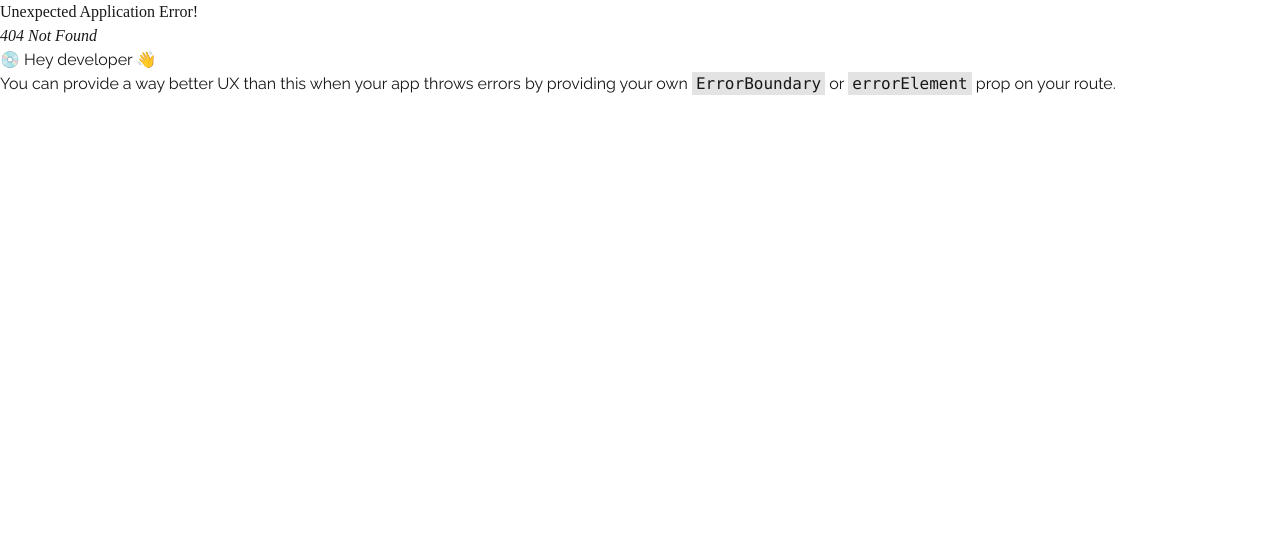
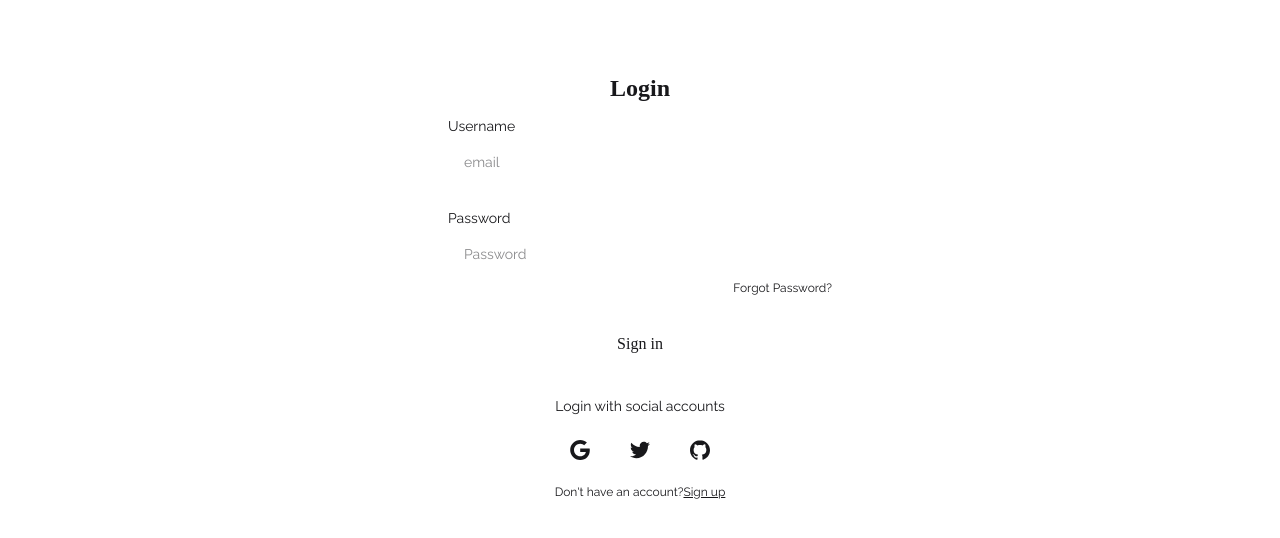
Before and after one commit to mdshahariarhafizofficial/coffee-store-client, a React (Vite) app: page /singIn in a window 1280 px wide. Before the commit this address had no page. Shown: the top 538 px of the page. Built offline with nearby package versions, Linux system fonts and the light colour scheme; a web font is replaced by a local one.

Commit message:
Singin Form

```diff
--- a/src/Pages/Home.jsx
+++ b/src/Pages/Home.jsx
@@ -7,8 +7,9 @@
 
     return (
         <div>
-          <Link to="/add-coffee">Add Coffee</Link>
-          <Link to="/users">Users</Link>
+          <Link to="/add-coffee">Add Coffee</Link><br />
+          <Link to="/users">Users</Link><br />
+          <Link to="/singin">Sing In</Link>
           <h1>Home Page</h1>
           <Link to="/sing-up">Sing Up</Link>
           <Coffees data = {data}></Coffees>
--- /dev/null
+++ b/src/Pages/SingIn/SingIn.jsx
@@ -0,0 +1,65 @@
+import React from 'react';
+
+const SingIn = () => {
+
+    const handleSingIn = (e) => {
+        e.preventDefault();
+
+        const form = e.target;
+        const formData = new FormData(form);
+        const email = formData.get('email');
+        const password = formData.get('password');
+
+
+    }
+
+    return (
+        <div className='flex items-center justify-center mt-10'>
+            <div className="w-full max-w-md p-8 space-y-3 rounded-xl dark:bg-gray-50 dark:text-gray-800" bis_skin_checked="1">
+                <h1 className="text-2xl font-bold text-center">Login</h1>
+                <form onSubmit={handleSingIn}
+                className="space-y-6">
+                    <div className="space-y-1 text-sm" bis_skin_checked="1">
+                        <label htmlFor="username" className="block dark:text-gray-600">Username</label>
+                        <input type="email" name="email" id="email" placeholder="email" className="w-full px-4 py-3 rounded-md dark:border-gray-300 dark:bg-gray-50 dark:text-gray-800 focus:dark:border-violet-600" />
+                    </div>
+                    <div className="space-y-1 text-sm" bis_skin_checked="1">
+                        <label htmlFor="password" className="block dark:text-gray-600">Password</label>
+                        <input type="password" name="password" id="password" placeholder="Password" className="w-full px-4 py-3 rounded-md dark:border-gray-300 dark:bg-gray-50 dark:text-gray-800 focus:dark:border-violet-600" />
+                        <div className="flex justify-end text-xs dark:text-gray-600" bis_skin_checked="1">
+                            <a rel="noopener noreferrer" href="#">Forgot Password?</a>
+                        </div>
+                    </div>
+                    <button className="block w-full p-3 text-center rounded-sm dark:text-gray-50 dark:bg-violet-600">Sign in</button>
+                </form>
+                <div className="flex items-center pt-4 space-x-1" bis_skin_checked="1">
+                    <div className="flex-1 h-px sm:w-16 dark:bg-gray-300" bis_skin_checked="1"></div>
+                    <p className="px-3 text-sm dark:text-gray-600">Login with social accounts</p>
+                    <div className="flex-1 h-px sm:w-16 dark:bg-gray-300" bis_skin_checked="1"></div>
+                </div>
+                <div className="flex justify-center space-x-4" bis_skin_checked="1">
+                    <button aria-label="Log in with Google" className="p-3 rounded-sm">
+                        <svg xmlns="http://www.w3.org/2000/svg" viewBox="0 0 32 32" className="w-5 h-5 fill-current">
+                            <path d="M16.318 13.714v5.484h9.078c-0.37 2.354-2.745 6.901-9.078 6.901-5.458 0-9.917-4.521-9.917-10.099s4.458-10.099 9.917-10.099c3.109 0 5.193 1.318 6.38 2.464l4.339-4.182c-2.786-2.599-6.396-4.182-10.719-4.182-8.844 0-16 7.151-16 16s7.156 16 16 16c9.234 0 15.365-6.49 15.365-15.635 0-1.052-0.115-1.854-0.255-2.651z"></path>
+                        </svg>
+                    </button>
+                    <button aria-label="Log in with Twitter" className="p-3 rounded-sm">
+                        <svg xmlns="http://www.w3.org/2000/svg" viewBox="0 0 32 32" className="w-5 h-5 fill-current">
+                            <path d="M31.937 6.093c-1.177 0.516-2.437 0.871-3.765 1.032 1.355-0.813 2.391-2.099 2.885-3.631-1.271 0.74-2.677 1.276-4.172 1.579-1.192-1.276-2.896-2.079-4.787-2.079-3.625 0-6.563 2.937-6.563 6.557 0 0.521 0.063 1.021 0.172 1.495-5.453-0.255-10.287-2.875-13.52-6.833-0.568 0.964-0.891 2.084-0.891 3.303 0 2.281 1.161 4.281 2.916 5.457-1.073-0.031-2.083-0.328-2.968-0.817v0.079c0 3.181 2.26 5.833 5.26 6.437-0.547 0.145-1.131 0.229-1.724 0.229-0.421 0-0.823-0.041-1.224-0.115 0.844 2.604 3.26 4.5 6.14 4.557-2.239 1.755-5.077 2.801-8.135 2.801-0.521 0-1.041-0.025-1.563-0.088 2.917 1.86 6.36 2.948 10.079 2.948 12.067 0 18.661-9.995 18.661-18.651 0-0.276 0-0.557-0.021-0.839 1.287-0.917 2.401-2.079 3.281-3.396z"></path>
+                        </svg>
+                    </button>
+                    <button aria-label="Log in with GitHub" className="p-3 rounded-sm">
+                        <svg xmlns="http://www.w3.org/2000/svg" viewBox="0 0 32 32" className="w-5 h-5 fill-current">
+                            <path d="M16 0.396c-8.839 0-16 7.167-16 16 0 7.073 4.584 13.068 10.937 15.183 0.803 0.151 1.093-0.344 1.093-0.772 0-0.38-0.009-1.385-0.015-2.719-4.453 0.964-5.391-2.151-5.391-2.151-0.729-1.844-1.781-2.339-1.781-2.339-1.448-0.989 0.115-0.968 0.115-0.968 1.604 0.109 2.448 1.645 2.448 1.645 1.427 2.448 3.744 1.74 4.661 1.328 0.14-1.031 0.557-1.74 1.011-2.135-3.552-0.401-7.287-1.776-7.287-7.907 0-1.751 0.62-3.177 1.645-4.297-0.177-0.401-0.719-2.031 0.141-4.235 0 0 1.339-0.427 4.4 1.641 1.281-0.355 2.641-0.532 4-0.541 1.36 0.009 2.719 0.187 4 0.541 3.043-2.068 4.381-1.641 4.381-1.641 0.859 2.204 0.317 3.833 0.161 4.235 1.015 1.12 1.635 2.547 1.635 4.297 0 6.145-3.74 7.5-7.296 7.891 0.556 0.479 1.077 1.464 1.077 2.959 0 2.14-0.020 3.864-0.020 4.385 0 0.416 0.28 0.916 1.104 0.755 6.4-2.093 10.979-8.093 10.979-15.156 0-8.833-7.161-16-16-16z"></path>
+                        </svg>
+                    </button>
+                </div>
+                <p className="text-xs text-center sm:px-6 dark:text-gray-600">Don't have an account?
+                    <a rel="noopener noreferrer" href="#" className="underline dark:text-gray-800">Sign up</a>
+                </p>
+            </div>
+        </div>
+    );
+};
+
+export default SingIn;
--- a/src/Routes/Routes.jsx
+++ b/src/Routes/Routes.jsx
@@ -7,6 +7,7 @@
 import UpdateCoffee from '../Components/UpdateCoffee';
 import SingUp from '../Pages/SingUp/SingUp';
 import Users from '../Pages/Users';
+import SingIn from '../Pages/SingIn/Singin';
 
 const router = createBrowserRouter([{
     path: "/",
@@ -42,6 +43,10 @@
             Component: Users,
             loader: () => fetch('http://localhost:3000/users'),
             hydrateFallbackElement: <p>Loading........</p>
+        },
+        {
+            path: 'singIn',
+            Component: SingIn,
         }
     ]
 }])
```
